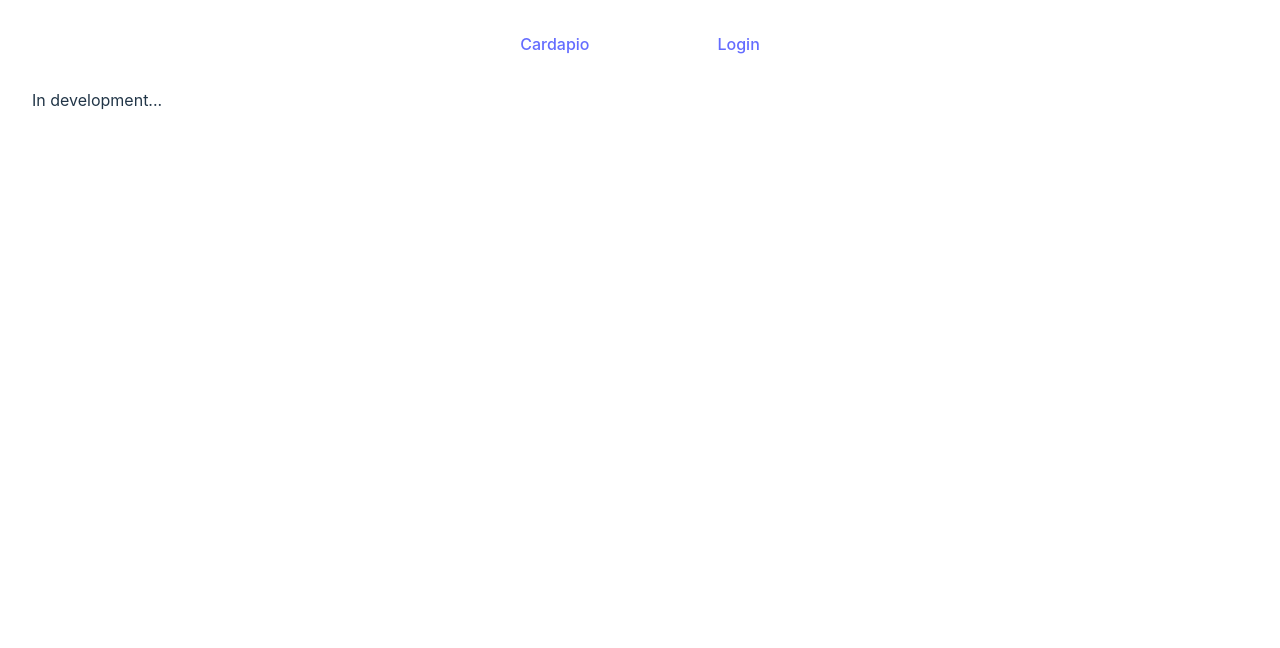
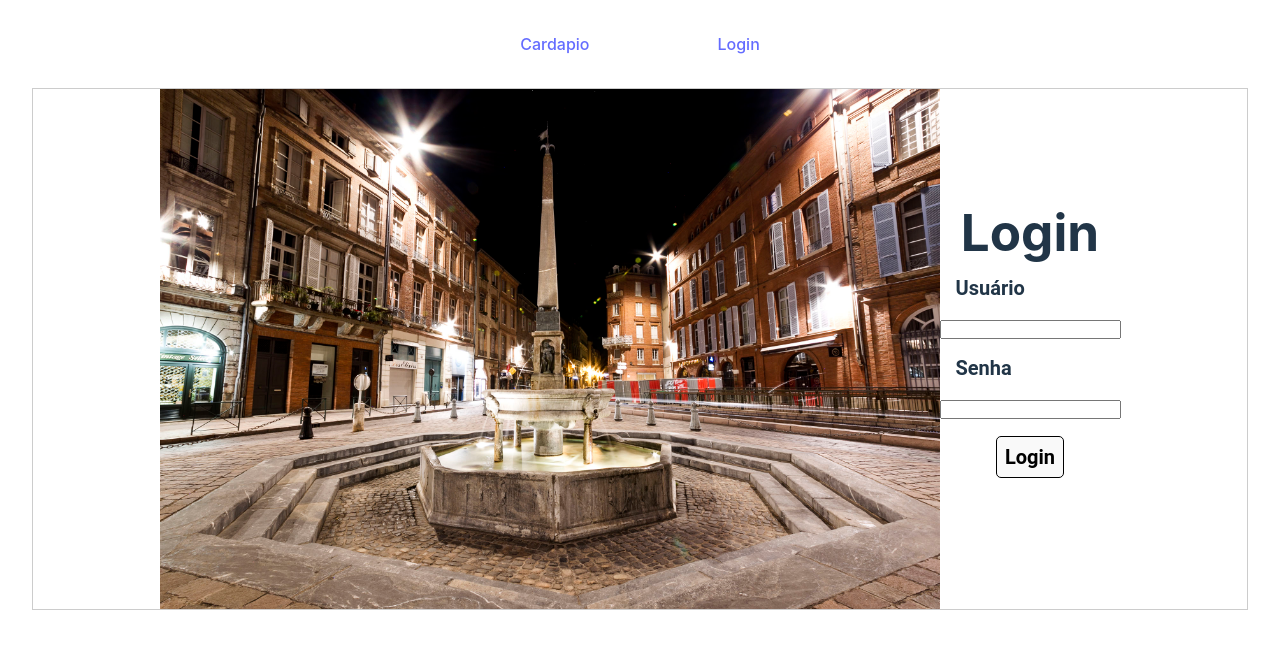
Before and after one commit to artistrea/MP-trabalho-frontend, a React (Vite) app: page /login in a window 1280 px wide. Shown: the top 648 px of the page. Built offline with nearby package versions, Linux system fonts and the light colour scheme.

Commit message:
começando a fazer pagina de login

```diff
--- /dev/null
+++ b/src/pages/LoginPage/index.tsx
@@ -0,0 +1,26 @@
+import "./style.scss";
+import image from "../../assets/imagem.jpeg";
+
+export default function LoginPage() {
+    return (
+        <div className="login-page">
+            <img src={image}/>
+            <div className="login-form">
+                <form>
+                    <h1>Login</h1>
+                    <label>
+                        <p>Usuário</p>
+                        <input type="text" />
+                    </label>
+                    <label>
+                        <p>Senha</p>
+                        <input type="password" />
+                    </label>
+                    <div>
+                        <button type="submit">Login</button>
+                    </div>
+                </form>
+            </div>
+        </div>
+    );
+}
--- /dev/null
+++ b/src/pages/LoginPage/style.scss
@@ -0,0 +1,47 @@
+.login-page {
+    display: flex;
+    flex-direction: row;
+    justify-content: center !important;
+    align-items: center !important;
+    border: 1px solid #ccc;
+
+    img {
+        background-size: cover;
+        max-height: 65vh;
+    }
+}
+
+.login-form {
+    display: flex;
+    align-items: center;
+    justify-content: center;
+    height: 100%;
+
+
+h1 {
+    display: flex;
+    justify-content: center;
+    align-items: center;
+}
+
+p {
+    margin: 1rem;
+    font: bold 20px 'Roboto', sans-serif;
+}
+
+button {
+    margin: 1rem;
+    padding: 0.5rem;
+    font: bold 20px 'Roboto', sans-serif;
+    border: 1px solid #000;
+    border-radius: 5px;
+    cursor: pointer;
+}
+
+form {
+    display: flex;
+    flex-direction: column;
+    justify-content: center;
+    align-items: center;
+}
+}
--- a/src/routes/index.tsx
+++ b/src/routes/index.tsx
@@ -1,13 +1,14 @@
 import { Route, Routes } from "react-router-dom";
 import { HomePage } from "../pages/HomePage";
+import  LoginPage  from "../pages/LoginPage";
 
-const AppRoutes = () => {
+function AppRoutes() {
 	return (
 		<Routes>
 			<Route path="/" element={<HomePage />} />
-			<Route path="/login" element={<div>In development...</div>} />
+			<Route path="/login" element={<LoginPage />} />
 		</Routes>
 	);
-};
+}
 
 export default AppRoutes;
```
Also changed, not shown: src/assets/imagem.jpeg (added), 1 other file (tests, documents, lock files or other folders).
